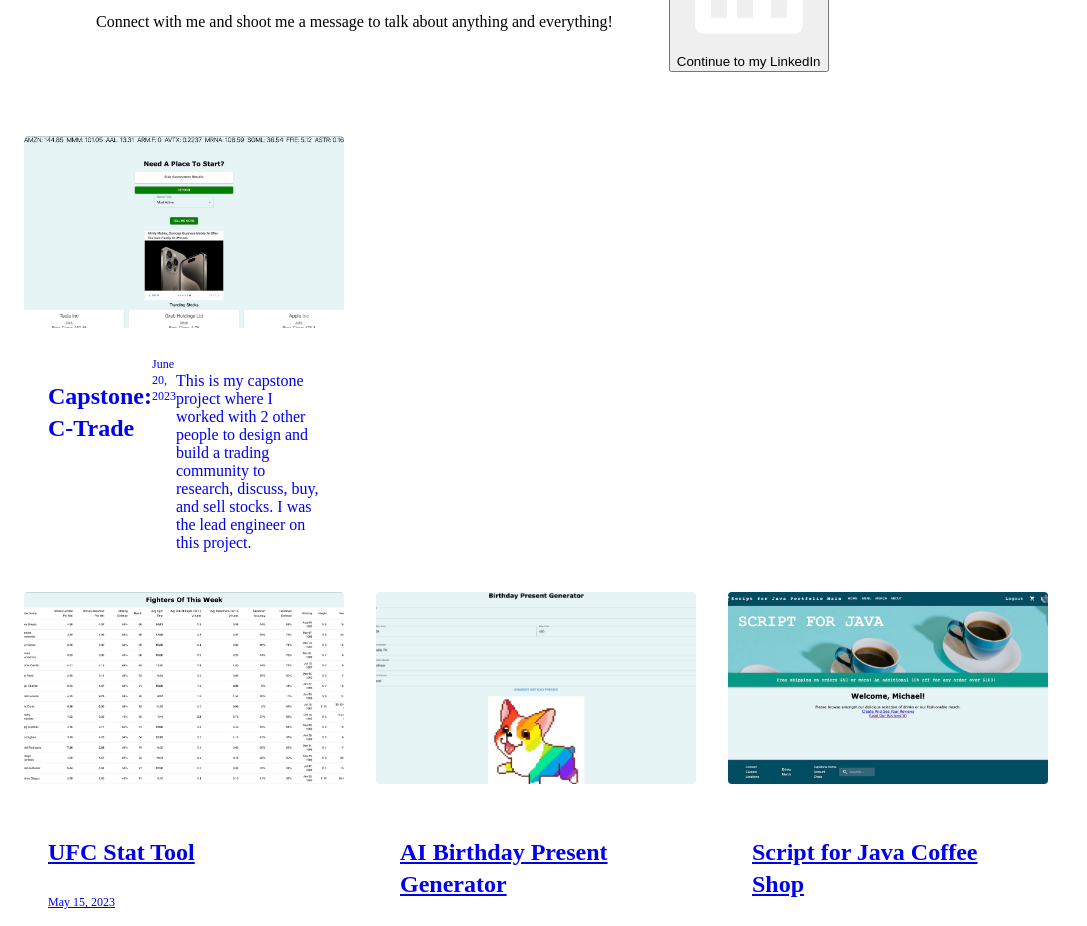
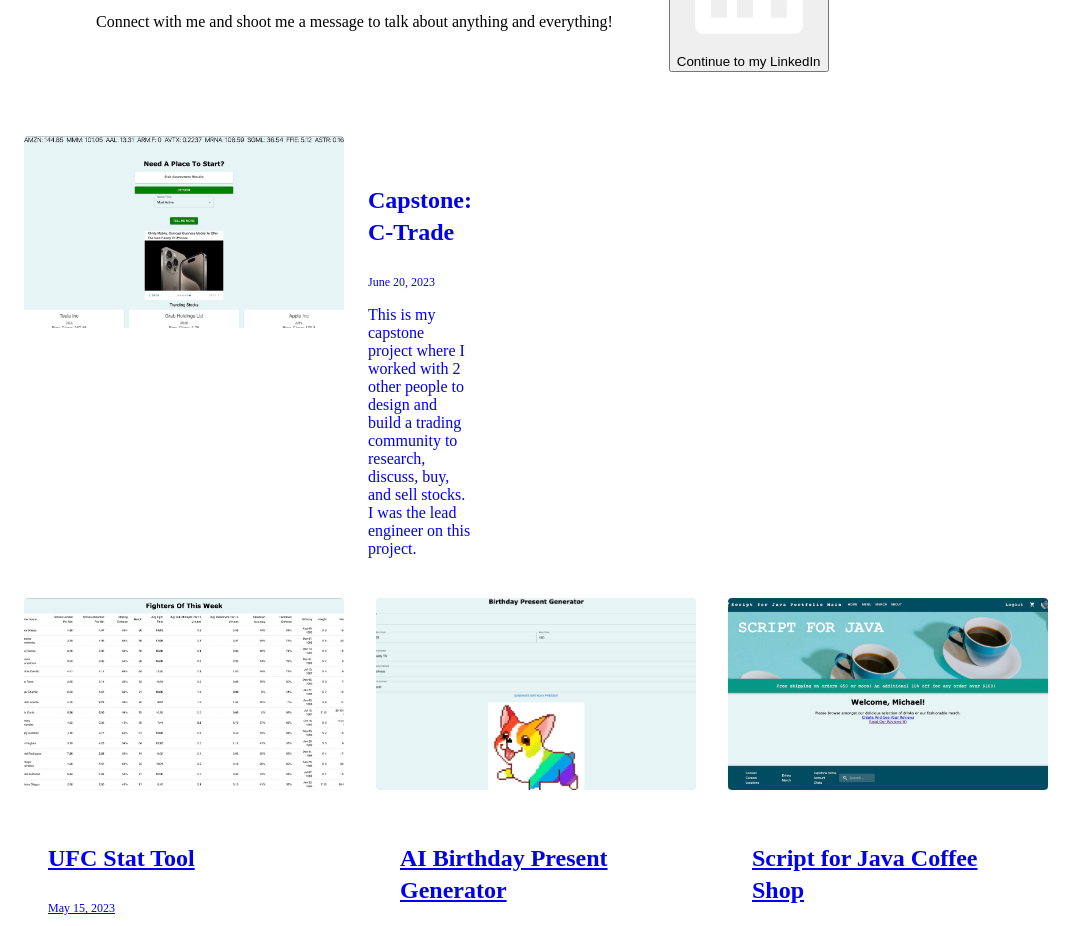
Before and after one commit to mjngit/portfolio, a React app: page / in a window 1280 px wide. Shown: the part 2260-3186 px from the top of the page, without its empty margins (0-1087 px from the left). Built offline with nearby package versions, Linux system fonts and the light colour scheme; no server answers; the HTML template or start-up script is replaced by a standard one; what react-swipeable-views-utils would draw is missing.

Commit message:
brute styling 1.35

```diff
--- a/src/Components/HomeComponents/HomeV2.js
+++ b/src/Components/HomeComponents/HomeV2.js
@@ -183,12 +183,14 @@ function HomeV2() {
             <section>
                 <div className="container max-w-6xl p-6 space-y-6 sm:space-y-12" style={{ padding: '1rem', textDecoration: 'none' }}>
                     <a rel="noopener noreferrer" href="#/capstone/home" className="block max-w-sm gap-3 mx-auto sm:max-w-full group hover:no-underline focus:no-underline lg:grid lg:grid-cols-12 dark:bg-gray-900" style={{ width: '50rem', display: 'block', width: '20rem', gap: '.75rem', textDecoration: 'none' }}>
-                        <img role="presentation" className="object-cover w-full rounded h-44 dark:bg-gray-500" src="/static/images/capstone-thumbnail.jpeg" style={{ objectFit: 'cover', width: '100%', borderRadius: '0.25rem', height: '12rem'   }}  />
-                            <div className="p-6 space-y-2 lg:col-span-5" style={{ padding: '1.5rem', display: 'flex', alignSelf: 'flex-end' }}>
-                                <h3 className="text-2xl font-semibold sm:text-4xl group-hover:underline group-focus:underline" style={{ fontSize: '1.5rem', lineHeight: '2rem', fontWeight: '600'}}>Capstone: C-Trade</h3>
-                                <span className="text-xs dark:text-gray-400" style={{ fontSize: '0.75rem', lineHeight: '1rem'}}>June 20, 2023</span>
-                                <p>This is my capstone project where I worked with 2 other people to design and build a trading community to research, discuss, buy, and sell stocks. I was the lead engineer on this project.</p>
-                            </div>
+                        <div style={{ display: 'flex'}}>
+                            <img role="presentation" className="object-cover w-full rounded h-44 dark:bg-gray-500" src="/static/images/capstone-thumbnail.jpeg" style={{ objectFit: 'cover', width: '100%', borderRadius: '0.25rem', height: '12rem'   }}  />
+                                <div className="p-6 space-y-2 lg:col-span-5" style={{ padding: '1.5rem'}}>
+                                    <h3 className="text-2xl font-semibold sm:text-4xl group-hover:underline group-focus:underline" style={{ fontSize: '1.5rem', lineHeight: '2rem', fontWeight: '600'}}>Capstone: C-Trade</h3>
+                                    <span className="text-xs dark:text-gray-400" style={{ fontSize: '0.75rem', lineHeight: '1rem'}}>June 20, 2023</span>
+                                    <p>This is my capstone project where I worked with 2 other people to design and build a trading community to research, discuss, buy, and sell stocks. I was the lead engineer on this project.</p>
+                                </div>
+                        </div>
                     </a>
                     <div className="grid justify-center grid-cols-1 gap-6 sm:grid-cols-2 lg:grid-cols-3" style={{ display: 'flex', flexWrap: 'wrap', gap: '2rem', textDecoration: 'none', color: 'lightblue' }}>
                         <a rel="noopener noreferrer" href="#/stackathon/fighters" className="max-w-sm mx-auto group hover:no-underline focus:no-underline dark:bg-gray-900" style={{ width: '20rem' }}>
```
